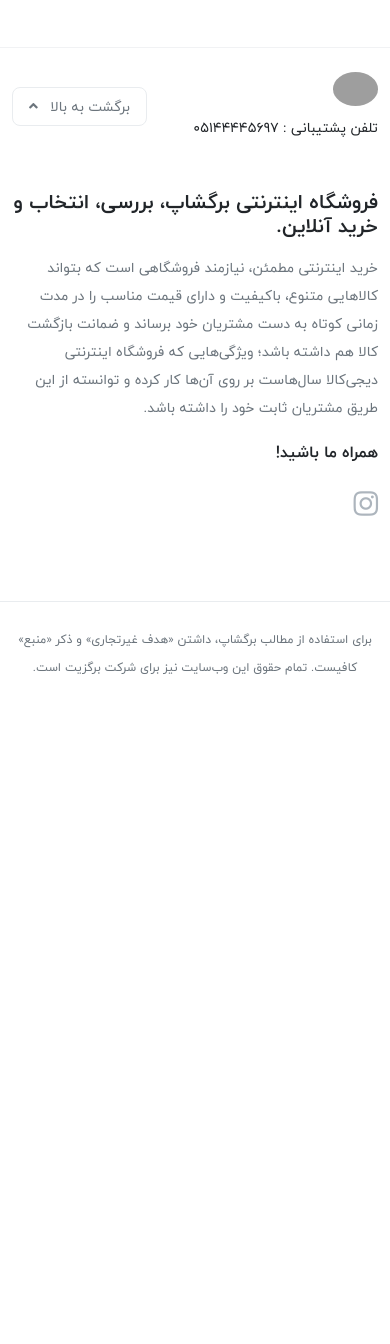
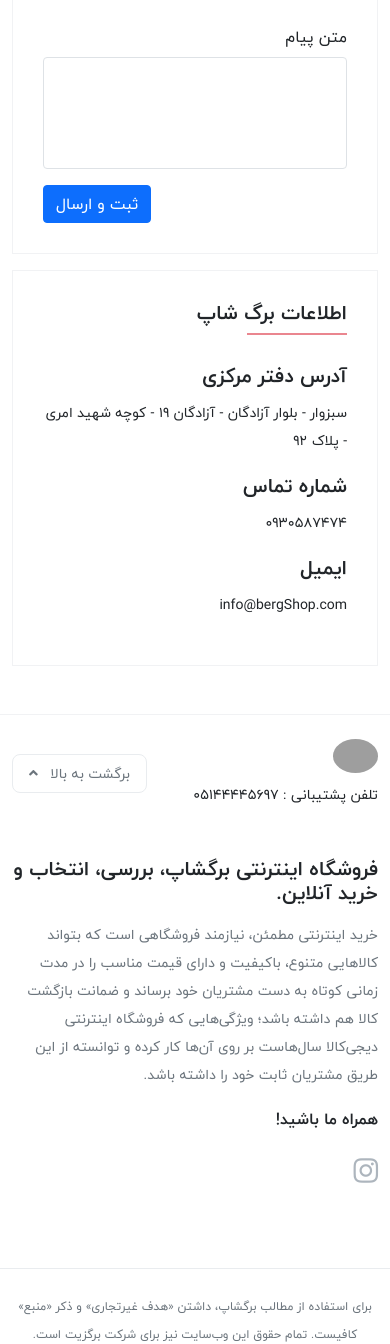
Before and after one commit to ShayanNikravesh/autoparts, a Laravel app: page /contact in a window 390 px wide. Shown: the part 579-1923 px from the top of the page. Before the commit the page ends 1254 px from the top, so only its background shows below. Run offline with Laravel 12, Linux system fonts and the light colour scheme; tables that the repository leaves empty hold one stand-in row (values such as "Sample post"); grey boxes are pictures that could not be loaded.

Commit message:
User Message
Migration
Model
Controller
View
Sweet alert

```diff
--- /dev/null
+++ b/app/Http/Controllers/User/MessageController.php
@@ -0,0 +1,31 @@
+<?php
+
+namespace App\Http\Controllers\User;
+
+use App\Http\Controllers\Controller;
+use App\Http\Requests\StoreMessageRequest;
+use App\Models\Message;
+use Illuminate\Http\Request;
+use RealRashid\SweetAlert\Facades\Alert;
+
+class MessageController extends Controller
+{
+    public function index()
+    {
+        return view('user.contact');
+    }
+
+    public function store(StoreMessageRequest $request)
+    {
+        $message = new Message();
+        $message->first_name = $request->first_name;
+        $message->last_name = $request->last_name;
+        $message->mobile = $request->mobile;
+        $message->message = $request->message;
+        $message->save();
+
+        Alert::success('عملیات موفق', 'پیام ثبت شد.');
+
+        return redirect()->back();
+    }
+}
--- a/public/user_assets/css/style.css
+++ b/public/user_assets/css/style.css
@@ -643,7 +643,7 @@ p {
     Navbar css start
 ==========================**/
 .custom-navbar {
-  z-index: 9999;
+  z-index: 100;
   position: fixed;
   left: 0;
   top: 0;
--- /dev/null
+++ b/resources/views/user/contact.blade.php
@@ -0,0 +1,78 @@
+@extends('user.layouts.master')
+
+@section('content')
+
+<!--Main:start-->
+<main class="container mt-xxxx-large">
+    <!--Contact Us:start-->
+    <section class="contact-us border-radius-2xl">
+        <!--Contact Us Form:start-->
+        <div class="contact-us-wrapper mb-3">
+            <div class="contact-us-header border-bottom-gray-150 pb-2">
+                <h2 class="fs-5 fw-bold">تماس با ما</h2>
+                <div class="vertical-line"></div>
+            </div>
+            <div class="contact-us-content">
+                @if ($errors->any())
+                    @foreach ($errors->all() as $error)
+                        <div class="alert alert-danger text-center">{{$error}}</div>
+                    @endforeach
+                @endif
+                <form action="{{ route('store_message') }}" method="POST">
+                    @csrf
+                    <div class="row">
+                        <div class="col-sm-8 col-md-8 col-lg-4 col-xl-4 my-3">
+                            <label for="first_name">نام<span class="text-danger">*</span></label>
+                            <input name="first_name" type="text" class="form-control mt-2" id="first_name" placeholder="لطفا نام خود را وارد کنید...">
+                        </div>
+                        <div class="col-sm-8 col-md-8 col-lg-4 col-xl-4 my-3">
+                            <label for="last_name">نام خانوادگی<span class="text-danger">*</span></label>
+                            <input name="last_name" type="text" class="form-control mt-2" id="last_name" placeholder="لطفا نام خانوادگی خود را وارد کنید...">
+                        </div>
+                        <div class="col-sm-8 col-md-8 col-lg-4 col-xl-4 my-3">
+                            <label for="mobile">شماره همراه<span class="text-danger">*</span></label>
+                            <input name="mobile" type="text" class="form-control mt-2" id="mobile" placeholder="لطفا شماره همراه خود را وارد کنید...">
+                        </div>
+                        <div class="col-sm-12 col-md-12 col-lg-12 col-xl-12 my-3">
+                            <label for="message">متن پیام </label>
+                            <textarea name="message" type="text" class="form-control mt-2" id="message" rows="4"></textarea>
+                        </div>
+                    </div>
+                    <div class="d-flex justify-content-end">
+                        <button type="submit" class="btn btn-primary">ثبت و ارسال</button>
+                    </div>
+                </form>
+            </div>
+        </div>
+        <!--Contact Us Form:end-->
+
+        <!--Contact Us Information:start-->
+        <div class="contact-us-wrapper mb-3">
+            <div class="contact-us-header pb-2">
+                <h2 class="fs-5 fw-bold">اطلاعات برگ شاپ</h2>
+                <div class="vertical-line"></div>
+            </div>
+            <div class="contact-us-content mt-3">
+                <!--                address-->
+                <div class="mb-3">
+                    <strong class="fs-5">آدرس دفتر مرکزی</strong>
+                    <p class="fs-7 mt-2">سبزوار - بلوار آزادگان - آزادگان 19 - کوچه شهید امری - پلاک 92</p>
+                </div>
+                <!--                contact phone email ...-->
+                <div class="mb-3">
+                    <strong class="fs-5">شماره تماس</strong>
+                    <p class="fs-7 mt-2">0930587474</p>
+                </div>
+                <div class="mb-3">
+                    <strong class="fs-5">ایمیل</strong>
+                    <p class="fs-7 mt-2">info@bergShop.com</p>
+                </div>
+            </div>
+        </div>
+        <!--Contact Us Information:end-->
+    </section>
+    <!--Contact Us:end-->
+</main>
+<!--Main:end-->
+
+@endsection
--- a/resources/views/user/layouts/master.blade.php
+++ b/resources/views/user/layouts/master.blade.php
@@ -418,17 +418,17 @@
                                         درباره ما
                                     </a>
                                 </li>
-                                {{-- <li class="border-bottom-gray-150 px-2 py-3">
-                                    <a href="" class="fs-6 fw-bold d-block showSubMenu">
+                                <li class="border-bottom-gray-150 px-2 py-3">
+                                    <a href="{{ route('contact') }}" class="fs-6 fw-bold d-block showSubMenu">
                                         <!--begin::Svg-->
                                         <svg xmlns="http://www.w3.org/2000/svg" width="16" height="16" fill="currentColor" class="bi bi-question-circle" viewBox="0 0 16 16">
                                             <path d="M8 15A7 7 0 1 1 8 1a7 7 0 0 1 0 14m0 1A8 8 0 1 0 8 0a8 8 0 0 0 0 16"/>
                                             <path d="M5.255 5.786a.237.237 0 0 0 .241.247h.825c.138 0 .248-.113.266-.25.09-.656.54-1.134 1.342-1.134.686 0 1.314.343 1.314 1.168 0 .635-.374.927-.965 1.371-.673.489-1.206 1.06-1.168 1.987l.003.217a.25.25 0 0 0 .25.246h.811a.25.25 0 0 0 .25-.25v-.105c0-.718.273-.927 1.01-1.486.609-.463 1.244-.977 1.244-2.056 0-1.511-1.276-2.241-2.673-2.241-1.267 0-2.655.59-2.75 2.286m1.557 5.763c0 .533.425.927 1.01.927.609 0 1.028-.394 1.028-.927 0-.552-.42-.94-1.029-.94-.584 0-1.009.388-1.009.94"/>
                                         </svg>
                                         <!--end::Svg Icon-->
-                                        راهنمای خرید
+                                        تماس با ما
                                     </a>
-                                </li> --}}
+                                </li>
                             </ul>
                         </div>
                         <!--Navbar Items Mobile Body:end-->
@@ -595,17 +595,17 @@
                         <!--Navbar Item:end-->
                     </li>
                     <!--Navbar Item:end-->
-                    {{-- <li class="nav-item d-flex justify-content-between align-items-center position-relative">
-                        <a class="mx-2 py-2" href="" title="">
+                    <li class="nav-item d-flex justify-content-between align-items-center position-relative">
+                        <a class="mx-2 py-2" href="{{ route('contact') }}" title="">
                             <!--begin::Svg Icon-->
                             <svg xmlns="http://www.w3.org/2000/svg" width="16" height="16" fill="currentColor" class="bi bi-question-circle" viewBox="0 0 16 16">
                                 <path d="M8 15A7 7 0 1 1 8 1a7 7 0 0 1 0 14m0 1A8 8 0 1 0 8 0a8 8 0 0 0 0 16"/>
                                 <path d="M5.255 5.786a.237.237 0 0 0 .241.247h.825c.138 0 .248-.113.266-.25.09-.656.54-1.134 1.342-1.134.686 0 1.314.343 1.314 1.168 0 .635-.374.927-.965 1.371-.673.489-1.206 1.06-1.168 1.987l.003.217a.25.25 0 0 0 .25.246h.811a.25.25 0 0 0 .25-.25v-.105c0-.718.273-.927 1.01-1.486.609-.463 1.244-.977 1.244-2.056 0-1.511-1.276-2.241-2.673-2.241-1.267 0-2.655.59-2.75 2.286m1.557 5.763c0 .533.425.927 1.01.927.609 0 1.028-.394 1.028-.927 0-.552-.42-.94-1.029-.94-.584 0-1.009.388-1.009.94"/>
                             </svg>
                             <!--end::Svg Icon-->
-                            راهنمای خرید
+                            تماس با ما
                         </a>
-                    </li> --}}
+                    </li>
                     <!--Navbar Item:end-->
                 </ul>
                 <!--        Navbar Wrapper:end-->
@@ -788,6 +788,7 @@
 
 <script src="{{asset('user_assets/js/vendors/xzoom/xzoom.min.js')}}"></script>
 
+@sweetAlert
 </body>
 <!--Body::end-->
 
--- a/routes/web.php
+++ b/routes/web.php
@@ -2,6 +2,7 @@
 
 use App\Http\Controllers\User\ArticleControlller;
 use App\Http\Controllers\User\HomeController;
+use App\Http\Controllers\User\MessageController;
 use App\Http\Controllers\User\ProductController;
 use Illuminate\Support\Facades\Route;
 
@@ -36,6 +37,10 @@ Route::get('article/{id}',[ArticleControlller::class,'show'])->name('show');
 //About
 Route::view('/about', 'user.about')->name('about');
 
+//Contact
+Route::get('contact',[MessageController::class,'index'])->name('contact');
+Route::post('store/meesage',[MessageController::class,'store'])->name('store_message');
+
 Route::fallback(function () {
     return view('user.404');
 });
```
Also changed, not shown: app/Http/Requests/StoreMessageRequest.php (added, +35 -0 lines), app/Models/Message.php (added, +10 -0 lines), database/migrations/2026_11_18_104446_create_messages_table.php (added).
